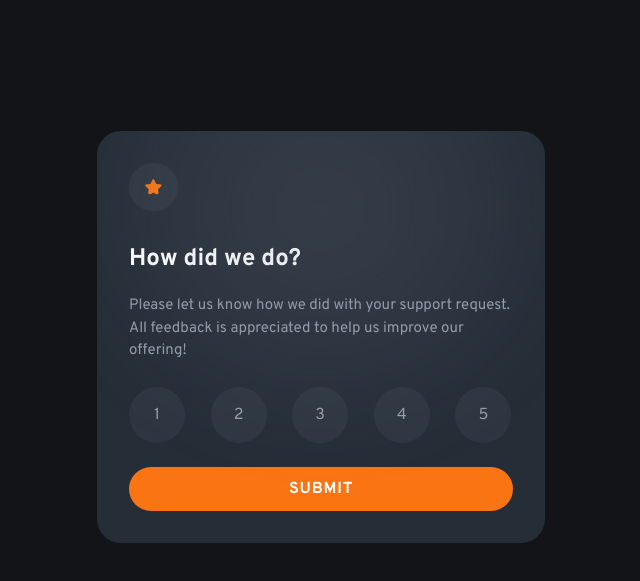
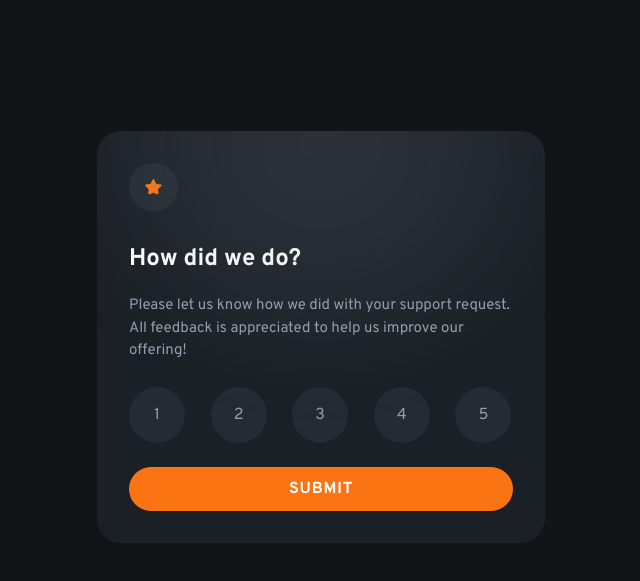
Before and after one commit to JustinByrne/interactive-rating-component, a website: page index.html in a window 1280 px wide. Shown: the part 63-644 px from the top of the page, without its empty margins (319-959 px from the left). Drawn offline with nearby package versions, Linux system fonts and the light colour scheme.

Commit message:
Made changes to colours as per Lloyds findings

```diff
--- a/index.html
+++ b/index.html
@@ -11,10 +11,10 @@
 </head>
 
 <body class="flex items-center justify-center w-screen h-screen px-8 font-overpass bg-very-dark-blue">
-    <main class="relative max-w-md p-8 overflow-hidden rounded-3xl bg-dark-blue">
+    <main class="relative max-w-md p-8 overflow-hidden rounded-3xl bg-dark-blue/50">
 
         <div
-            class="absolute left-0 z-0 w-full h-full rounded-full -top-32 bg-gradient-radial from-medium-grey/20 blur-2xl to-transparent">
+            class="absolute left-0 z-0 w-full h-full rounded-full -top-48 bg-gradient-radial from-medium-grey/20 blur-2xl to-transparent">
         </div>
 
         <!-- Rating state start -->
```
Also changed, not shown: tailwind.css.
